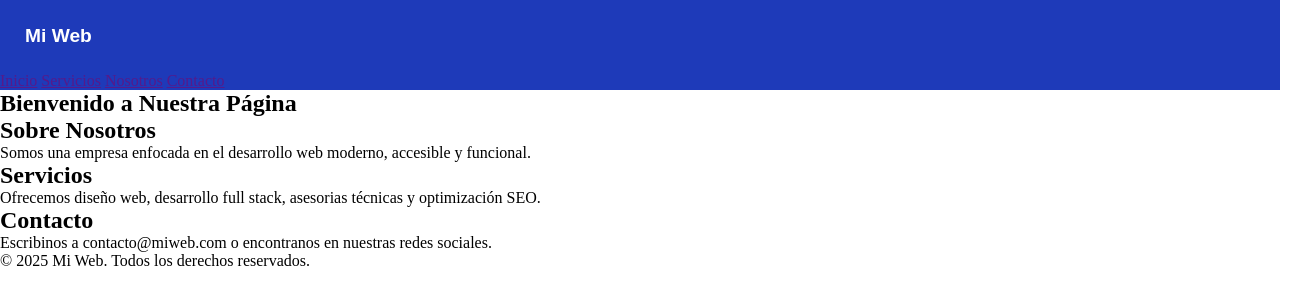
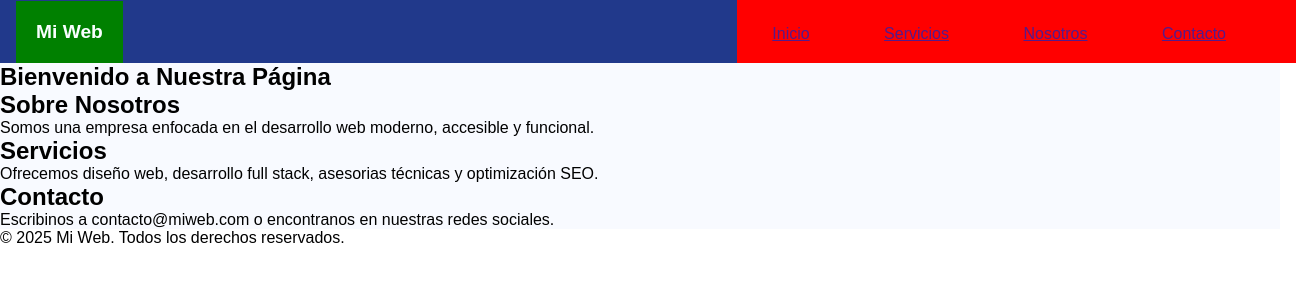
Before and after one commit to MatiasAlejandroRossi/fullstack-practica, a plain HTML site: page index.html in a window 1280 px wide. Shown: the whole page, 1312 px wide, since content can reach past the window. Drawn offline with Linux system fonts and the light colour scheme.

Commit message:
Indente mejor el HTML e hice cambios en el CSS del header.

```diff
--- a/css/style.css
+++ b/css/style.css
@@ -2,20 +2,33 @@
     margin: 0px;
     padding: 0px;
 }
-
+body{
+    font-family: Arial, Helvetica, sans-serif;
+}
 header{
-    background-color: #1E3AB9;
+    background-color: #21398B;
+}
+.bar_menu{
+  display: flex;
+  justify-content: space-between;
+  align-items: center;
+  width: 100%; /* o el ancho que necesites */
+  padding: 0 1rem; /* opcional, para que no estén pegadas al borde */
 }
 
-header h1{
-    padding: 25px;
+.bar_menu > h1{
+    padding: 20px;
     font-size: larger;
-    font-family: Arial, Helvetica, sans-serif;
-    color: white;
+    color: #F9FFFF;
+    background-color: green;
+}
+.bar_menu > span{
+    padding: 25px 35px 20px 0px;
+    background-color: red;
+}
+span > a{
+    margin: 35px;
 }
 main{
-    background-color: #f8fafc;
+    background-color: #F8FAFF;
 }
-section{
-    background-color: white;
-}
--- a/index.html
+++ b/index.html
@@ -8,12 +8,19 @@
 </head>
 <body>
  <header>
-        <h1>Mi Web</h1>
   <nav>
+   <div class="bar_menu">
+    <h1>
+     Mi Web
+    </h1>
+    <span>
      <a href="">Inicio</a>
      <a href="">Servicios</a>
      <a href="">Nosotros</a>
      <a href="">Contacto</a>
+    </span>
+    </div>
+
   </nav>
  </header>
  <main>
@@ -36,6 +43,5 @@
  <footer>
   <p>&copy; 2025 Mi Web. Todos los derechos reservados.</p>
  </footer>
-
 </body>
 </html>
```
Lines whose indentation alone changed are shown as unchanged.
